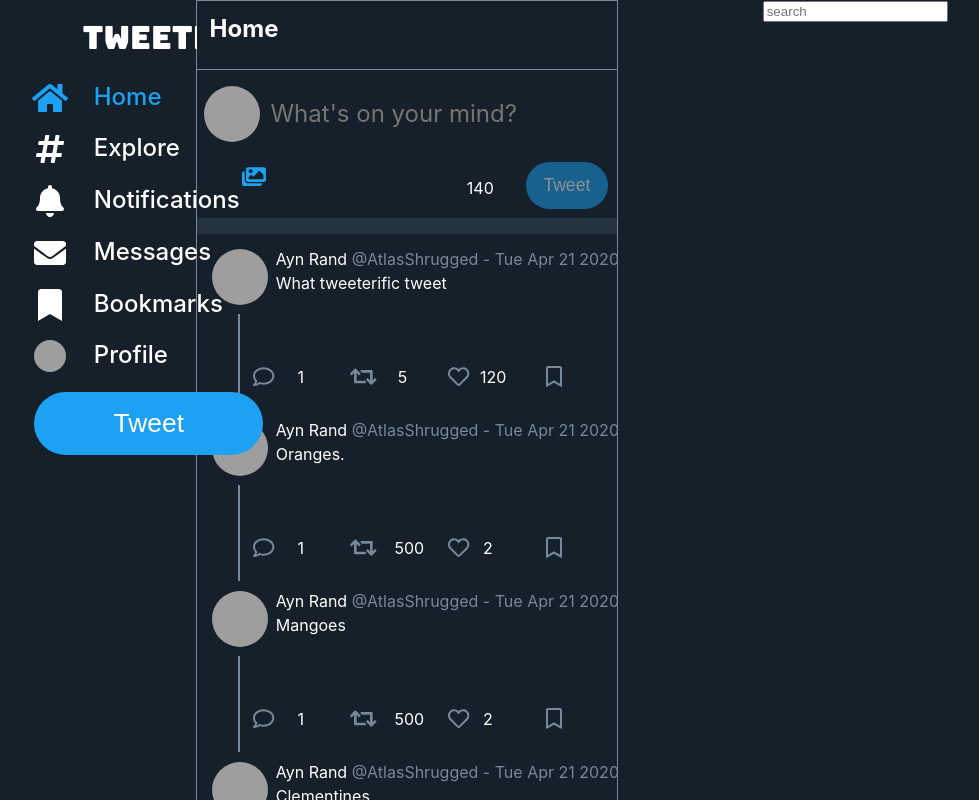
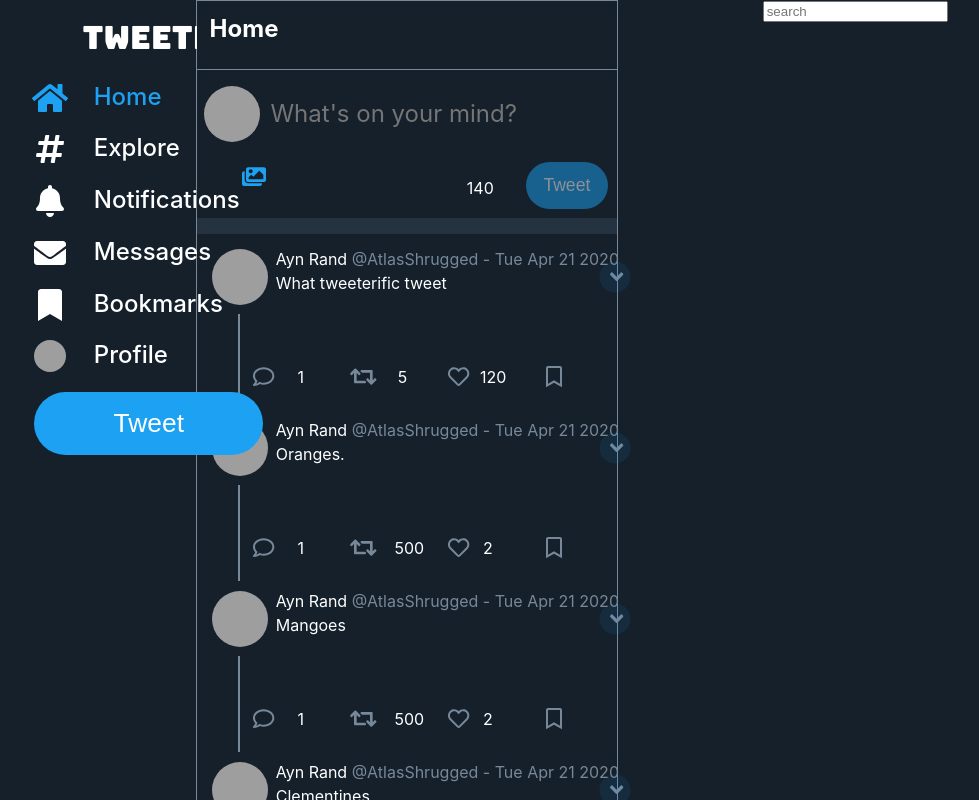
Before and after one commit to jadk97/tweeter-2.0, a React (Create React App) app: page /home in a window 1280 px wide. Shown: the top 800 px of the page, without its empty margins (188-1167 px from the left). Built offline with nearby package versions, Linux system fonts and the light colour scheme; grey boxes are pictures that could not be loaded.

Commit message:
slightly tweaked the styling in the Tweet component

```diff
--- a/src/components/Tweet.css
+++ b/src/components/Tweet.css
@@ -241,7 +241,7 @@ text-align: right;
   }
 
 
-  .creator-details:hover .creator-name{
+  .creator-credentials:hover > .creator-name{
     text-decoration: underline;
     text-decoration-thickness: 2px;
   }
@@ -284,3 +284,9 @@ text-align: right;
     text-decoration-thickness: 1px;
     cursor: pointer;
   }
+
+  .fa-layers.dropdown-button {
+    float:right;
+    margin-right: 2%;
+    margin-top: 1;
+  }
--- a/src/components/Tweet.js
+++ b/src/components/Tweet.js
@@ -2,7 +2,7 @@ import React, { useState } from "react";
 import "./Tweet.css";
 import { FontAwesomeIcon } from '@fortawesome/react-fontawesome';
 import { faComment, faHeart, faBookmark } from '@fortawesome/free-regular-svg-icons';
-import { faRetweet, faCircle, faTimes } from "@fortawesome/free-solid-svg-icons";
+import { faRetweet, faCircle, faTimes, faAngleDown } from "@fortawesome/free-solid-svg-icons";
 import Modal from "./Modal";
 import Button from "./Button";
 import ComposeTweet from "./ComposeTweet";
@@ -39,7 +39,7 @@ const Tweet = ({ tweet, focusedView, childTweetToFocus, showMentions }) => {
 
     let clickedElement = e.currentTarget.classList;
     console.log("This is the clicked element", clickedElement);
-    if (clickedElement[0] === "creator-details" || clickedElement[0] === "avatar") {
+    if (clickedElement[0] === "creator-credentials" || clickedElement[0] === "avatar") {
       history.push(`/${tweet.creatorHandle}`);
     }
     if (clickedElement[0] === "replying-to-link") {
@@ -136,18 +136,18 @@ const Tweet = ({ tweet, focusedView, childTweetToFocus, showMentions }) => {
   let mentionsChain;
 
   // let isPlural = (tweet.retweetedBy.length - 2) > 1;
-    if(tweet.mentions.length > 1){
+  if (tweet.mentions.length > 1) {
     mentionsChain = tweet.mentions.map((mention, i) => {
-        if(i === tweet.mentions.length - 1){
+      if (i === tweet.mentions.length - 1) {
         // console.log("last index", mention);
         return <span>&<span className="replying-to-link" onClick={(event) => clickHandler(event)}>@{mention}</span></span>
       }
-        else{
+      else {
         return <span><span className="replying-to-link" onClick={(event) => clickHandler(event)}>@{mention}</span>, </span>
       }
     })
   }
-    else{
+  else {
     mentionsChain = <span className="replying-to-link" onClick={(event) => clickHandler(event)}>@{tweet.mentions[0]}</span>
   }
   // }
@@ -257,11 +257,30 @@ const Tweet = ({ tweet, focusedView, childTweetToFocus, showMentions }) => {
                   tweet.replies && tweet.replies.length > 0 && (<div className="reply-line"></div>)
                 }
               </div>
+
               <div className="tweet-text">
-                <div className="creator-details" onClick={clickHandler}>
+                <div className="creator-details" >
+                  <span className="creator-credentials" onClick={clickHandler}>
                   <span className="creator-name">{tweet.creatorName}</span>
                   <span className="creator-handle"> @{tweet.creatorHandle}</span>
+                  </span>
                   <span className="time-tweeted"> - {new Date(tweet.posted_at).toDateString()}</span>
+                  <span className="fa-layers dropdown-button" onClick={clickHandler} >
+                  <FontAwesomeIcon
+                    icon={faAngleDown}
+                    size="lg"
+                    color="#778899"
+                    className="dropdown-icon"
+                  />
+                  <FontAwesomeIcon
+                    icon={faCircle}
+                    size="2x"
+                    color="rgba(29, 161, 242, 0.1)"
+                    className="dropdown-circle-icon"
+                    transform="left-4.5"
+                  />
+                </span>
+
                 </div>
                 {showMentions && <div className="tweet-mentions">Replying To {mentionsChain}</div>}
                 <div className="tweet-body">{tweet.content}</div>
```
Lines whose indentation alone changed are shown as unchanged.
